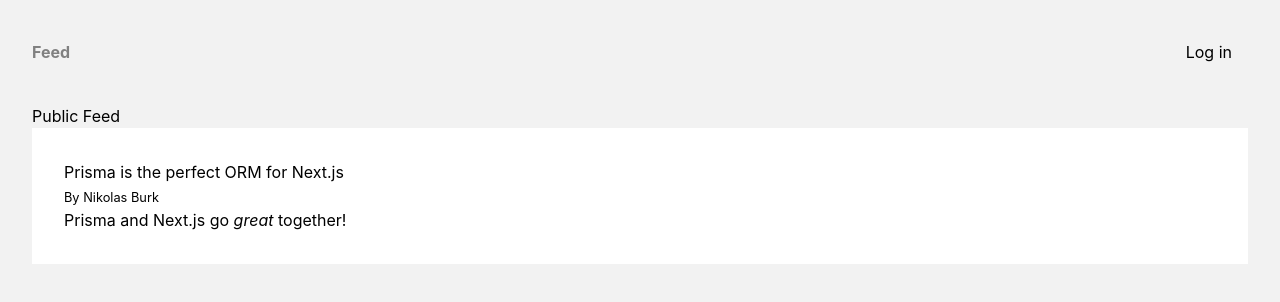
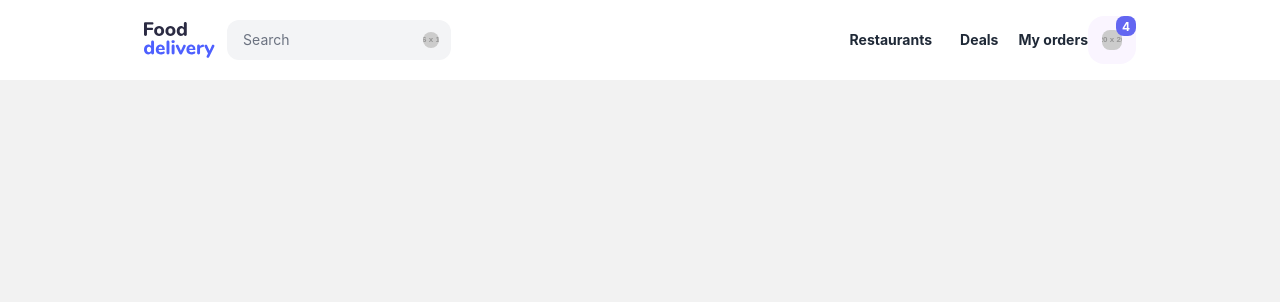
Before and after one commit to prophet1996/ad-sparc-assignment, a Next.js app: page / in a window 1280 px wide. Shown: the top 302 px of the page. Built offline with nearby package versions, Linux system fonts and the light colour scheme; no server answers.

Commit message:
nav bar and login setup without provider

```diff
--- a/components/Header.tsx
+++ b/components/Header.tsx
@@ -1,8 +1,8 @@
 // Header.tsx
-import React from 'react';
-import Link from 'next/link';
-import { useRouter } from 'next/router';
-import { signOut, useSession } from 'next-auth/react';
+import React from "react";
+import Link from "next/link";
+import { useRouter } from "next/router";
+import { signOut, useSession } from "next-auth/react";
 
 const Header: React.FC = () => {
   const router = useRouter();
@@ -14,7 +14,7 @@
   let left = (
     <div className="left">
       <Link href="/">
-        <a className="bold" data-active={isActive('/')}>
+        <a className="bold" data-active={isActive("/")}>
           Feed
         </a>
       </Link>
@@ -29,7 +29,7 @@
           display: inline-block;
         }
 
-        .left a[data-active='true'] {
+        .left a[data-active="true"] {
           color: gray;
         }
 
@@ -42,11 +42,11 @@
 
   let right = null;
 
-  if (status === 'loading') {
+  if (status === "loading") {
     left = (
       <div className="left">
         <Link href="/">
-          <a className="bold" data-active={isActive('/')}>
+          <a className="bold" data-active={isActive("/")}>
             Feed
           </a>
         </Link>
@@ -61,7 +61,7 @@
             display: inline-block;
           }
 
-          .left a[data-active='true'] {
+          .left a[data-active="true"] {
             color: gray;
           }
 
@@ -87,7 +87,7 @@
     right = (
       <div className="right">
         <Link href="/auth/signin">
-          <a data-active={isActive('/signup')}>Log in</a>
+          <a data-active={isActive("/signup")}>Log in</a>
         </Link>
         <style jsx>{`
           a {
@@ -118,12 +118,12 @@
     left = (
       <div className="left">
         <Link href="/">
-          <a className="bold" data-active={isActive('/')}>
+          <a className="bold" data-active={isActive("/")}>
             Feed
           </a>
         </Link>
         <Link href="/drafts">
-          <a data-active={isActive('/drafts')}>My drafts</a>
+          <a data-active={isActive("/drafts")}>My drafts</a>
         </Link>
         <style jsx>{`
           .bold {
@@ -136,7 +136,7 @@
             display: inline-block;
           }
 
-          .left a[data-active='true'] {
+          .left a[data-active="true"] {
             color: gray;
           }
 
@@ -195,16 +195,99 @@
   }
 
   return (
-    <nav>
-      {left}
-      {right}
-      <style jsx>{`
-        nav {
-          display: flex;
-          padding: 2rem;
-          align-items: center;
-        }
-      `}</style>
+    <nav className="bg-white border-gray-200 flex items-center justify-center">
+      <div className=" px-2 sm:px-4 py-2.5 rounded h-20 flex flex-wrap items-center justify-between md:w-5/6 lg:w-4/5">
+        <a href="https://flowbite.com/" className="flex items-center">
+          <img
+            src="/logo.svg"
+            className="h-6 mr-3 sm:h-9"
+            alt="Food Deliver App"
+          />
+
+          <div className="w-56 h-10">
+            <div className="flex space-x-5 items-center justify-end flex-1 h-full px-3 py-2.5 bg-gray-100 rounded-xl">
+              <p className="w-40 text-sm leading-tight text-gray-500">Search</p>
+              <img
+                className="w-4 h-4 rounded-full"
+                src="https://via.placeholder.com/16x16"
+              />
+            </div>
+          </div>
+        </a>
+        <button
+          data-collapse-toggle="mobile-menu"
+          type="button"
+          className="inline-flex items-center p-2 ml-3 text-sm text-gray-500 rounded-lg md:hidden hover:bg-gray-100 focus:outline-none focus:ring-2 focus:ring-gray-200 dark:text-gray-400 dark:hover:bg-gray-700 dark:focus:ring-gray-600"
+          aria-controls="mobile-menu"
+          aria-expanded="false"
+        >
+          <span className="sr-only">Open main menu</span>
+          <svg
+            className="w-6 h-6"
+            aria-hidden="true"
+            fill="currentColor"
+            viewBox="0 0 20 20"
+            xmlns="http://www.w3.org/2000/svg"
+          >
+            <path
+              fill-rule="evenodd"
+              d="M3 5a1 1 0 011-1h12a1 1 0 110 2H4a1 1 0 01-1-1zM3 10a1 1 0 011-1h12a1 1 0 110 2H4a1 1 0 01-1-1zM3 15a1 1 0 011-1h12a1 1 0 110 2H4a1 1 0 01-1-1z"
+              clip-rule="evenodd"
+            ></path>
+          </svg>
+          <svg
+            className="hidden w-6 h-6"
+            aria-hidden="true"
+            fill="currentColor"
+            viewBox="0 0 20 20"
+            xmlns="http://www.w3.org/2000/svg"
+          >
+            <path
+              fill-rule="evenodd"
+              d="M4.293 4.293a1 1 0 011.414 0L10 8.586l4.293-4.293a1 1 0 111.414 1.414L11.414 10l4.293 4.293a1 1 0 01-1.414 1.414L10 11.414l-4.293 4.293a1 1 0 01-1.414-1.414L8.586 10 4.293 5.707a1 1 0 010-1.414z"
+              clip-rule="evenodd"
+            ></path>
+          </svg>
+        </button>
+        <div className="flex justify-center items-center">
+          <div className="hidden w-full md:block md:w-auto" id="mobile-menu">
+            <div className="inline-flex space-x-5 items-start justify-start">
+              <div className="flex space-x-7 items-start justify-start">
+                <div className="flex items-start justify-start py-1.5">
+                  <p className="text-sm font-bold leading-tight text-right text-gray-800">
+                    Restaurants
+                  </p>
+                </div>
+                <div className="flex items-start justify-start py-1.5">
+                  <p className="text-sm font-bold leading-tight text-right text-gray-800">
+                    Deals
+                  </p>
+                </div>
+              </div>
+              <div className="flex items-start justify-start py-1.5">
+                <p className="text-sm font-bold leading-tight text-right text-gray-800">
+                  My orders
+                </p>
+              </div>
+            </div>
+          </div>
+          <div className="relative" style={{ width: 48, height: 48 }}>
+            <div className="inline-flex items-center justify-center w-12 h-12 p-3.5 bg-purple-50 rounded-2xl">
+              <img
+                className="flex-1 h-full rounded-lg"
+                src="https://via.placeholder.com/20x20"
+              />
+            </div>
+            <div className="w-5 h-5 absolute right-0 top-0">
+              <div className="flex items-center justify-center flex-1 h-full px-0.5 pt-1 pb-0.5 bg-indigo-500 rounded-lg">
+                <p className="flex-1 text-xs font-bold leading-none text-center text-white">
+                  4
+                </p>
+              </div>
+            </div>
+          </div>
+        </div>
+      </div>
     </nav>
   );
 };
--- a/components/Layout.tsx
+++ b/components/Layout.tsx
@@ -39,11 +39,6 @@
         cursor: pointer;
       }
     `}</style>
-    <style jsx>{`
-      .layout {
-        padding: 0 2rem;
-      }
-    `}</style>
   </div>
 );
 
--- a/components/LoginForm.tsx
+++ b/components/LoginForm.tsx
@@ -8,11 +8,11 @@
   authProviders,
   wrapperClassName,
 }: {
-  authProviders:AuthProviderMap,
-  wrapperClassName:string,
+  authProviders: AuthProviderMap;
+  wrapperClassName: string;
 }) {
   const [disableInteractions, setdisableInteractions] = useState(false);
-  const githubProvider = Object.values(authProviders).find(
+  const githubProvider = Object.values(authProviders || {}).find(
     ({ id }) => id === GITHUB_PROVIDER_ID
   );
   return (
@@ -44,9 +44,7 @@
           <p className="w-72 text-sm leading-tight text-gray-500">
             min. 8 characters
           </p>
-          <img
-            className="w-5 h-full rounded-lg"
-          />
+          <img className="w-5 h-full rounded-lg" />
         </div>
       </div>
       <div className="inline-flex space-x-3 w-80 h-5 mb-10 max-xs:w-full">
@@ -75,7 +73,11 @@
           Login
         </p>
       </button>
-      <div className="text-lg font-bold leading-tight text-center mb-2">OR</div>
+      {!!githubProvider && (
+        <>
+          <div className="text-lg font-bold leading-tight text-center mb-2">
+            OR
+          </div>
           <button
             disabled={disableInteractions}
             className="bg-white active:bg-gray-100 outline-none focus:outline-none hover:shadow-md font-bold text-sm items-center justify-start w-80 max-xs:w-full px-4 py-3 rounded-lg mb-4 shadow-xl text-center border border-indigo-500 text-indigo-500 disabled:opacity-50"
@@ -88,6 +90,8 @@
           >
             Sign in with {githubProvider.name}
           </button>
+        </>
+      )}
       <div className="inline-flex items-center justify-start w-80 px-4 py-3 mb-24">
         <p className="flex-1 text-sm font-bold leading-tight text-center text-indigo-500">
           Forgot password
--- a/components/Post.tsx
+++ /dev/null
@@ -1,33 +0,0 @@
-import React from "react";
-import Router from "next/router";
-import ReactMarkdown from "react-markdown";
-
-export type PostProps = {
-  id: string;
-  title: string;
-  author: {
-    name: string;
-    email: string;
-  } | null;
-  content: string;
-  published: boolean;
-};
-
-const Post: React.FC<{ post: PostProps }> = ({ post }) => {
-  const authorName = post.author ? post.author.name : "Unknown author";
-  return (
-    <div onClick={() => Router.push("/p/[id]", `/p/${post.id}`)}>
-      <h2>{post.title}</h2>
-      <small>By {authorName}</small>
-      <ReactMarkdown children={post.content} />
-      <style jsx>{`
-        div {
-          color: inherit;
-          padding: 2rem;
-        }
-      `}</style>
-    </div>
-  );
-};
-
-export default Post;
--- a/pages/auth/signin.tsx
+++ b/pages/auth/signin.tsx
@@ -1,14 +1,26 @@
-import { getProviders } from "next-auth/react";
+import { getProviders, useSession } from "next-auth/react";
+import { useRouter } from "next/router";
 import LoginForm from "../../components/LoginForm";
 import { AuthProviderMap } from "../../lib/types";
 
 export default function Login({ providers }: { providers: AuthProviderMap }) {
+  const { status } = useSession();
+  const router = useRouter();
+  if (status === "authenticated") {
+    router.push("/");
+  }
   return (
     <section className="flex h-screen w-screen overflow-hidden">
-      <LoginForm wrapperClassName="grow-[7] flex flex-col justify-start items-center xs:p-4 max-xs:pt-5" authProviders={providers} />
+      <LoginForm
+        wrapperClassName="grow-[7] flex flex-col justify-start items-center xs:p-4 max-xs:pt-5"
+        authProviders={providers}
+      />
       <div className="grow-[5] hidden lg:flex items-center bg-indigo-500 h-screen flex-col justify-between px-4 gap-20">
         <div className="flex gap-6 mt-10">
-          <div className="relative shadow bg-white rounded-lg " style={{ width: 313, height: 437 }}>
+          <div
+            className="relative shadow bg-white rounded-lg "
+            style={{ width: 313, height: 437 }}
+          >
             <p
               className="w-72 h-4 absolute text-xs font-bold leading-none text-gray-800"
               style={{ left: 14.31, top: 14.31 }}
--- a/pages/index.tsx
+++ b/pages/index.tsx
@@ -1,8 +1,6 @@
 import React from "react"
 import { GetStaticProps } from "next"
 import Layout from "../components/Layout"
-import Post, { PostProps } from "../components/Post"
-import prisma from '../lib/prisma';
 
 export const getStaticProps: GetStaticProps = async () => {
   const feed = [
@@ -27,35 +25,12 @@
   feed: PostProps[]
 }
 
-const Blog: React.FC<Props> = (props) => {
+const Home: React.FC<Props> = (props) => {
   return (
     <Layout>
-      <div className="page">
-        <h1>Public Feed</h1>
-        <main>
-          {props.feed.map((post) => (
-            <div key={post.id} className="post">
-              <Post post={post} />
-            </div>
-          ))}
-        </main>
-      </div>
-      <style jsx>{`
-        .post {
-          background: white;
-          transition: box-shadow 0.1s ease-in;
-        }
 
-        .post:hover {
-          box-shadow: 1px 1px 3px #aaa;
-        }
-
-        .post + .post {
-          margin-top: 2rem;
-        }
-      `}</style>
     </Layout>
   )
 }
 
-export default Blog
+export default Home
--- a/pages/p/[id].tsx
+++ /dev/null
@@ -1,61 +0,0 @@
-import React from "react"
-import { GetServerSideProps } from "next"
-import ReactMarkdown from "react-markdown"
-import Layout from "../../components/Layout"
-import { PostProps } from "../../components/Post"
-
-export const getServerSideProps: GetServerSideProps = async ({ params }) => {
-  const post = {
-    id: "1",
-    title: "Prisma is the perfect ORM for Next.js",
-    content: "[Prisma](https://github.com/prisma/prisma) and Next.js go _great_ together!",
-    published: false,
-    author: {
-      name: "Nikolas Burk",
-      email: "burk@prisma.io",
-    },
-  }
-  return {
-    props: post,
-  }
-}
-
-const Post: React.FC<PostProps> = (props) => {
-  let title = props.title
-  if (!props.published) {
-    title = `${title} (Draft)`
-  }
-
-  return (
-    <Layout>
-      <div>
-        <h2>{title}</h2>
-        <p>By {props?.author?.name || "Unknown author"}</p>
-        <ReactMarkdown children={props.content} />
-      </div>
-      <style jsx>{`
-        .page {
-          background: white;
-          padding: 2rem;
-        }
-
-        .actions {
-          margin-top: 2rem;
-        }
-
-        button {
-          background: #ececec;
-          border: 0;
-          border-radius: 0.125rem;
-          padding: 1rem 2rem;
-        }
-
-        button + button {
-          margin-left: 1rem;
-        }
-      `}</style>
-    </Layout>
-  )
-}
-
-export default Post
```
Lines whose indentation alone changed are shown as unchanged.
